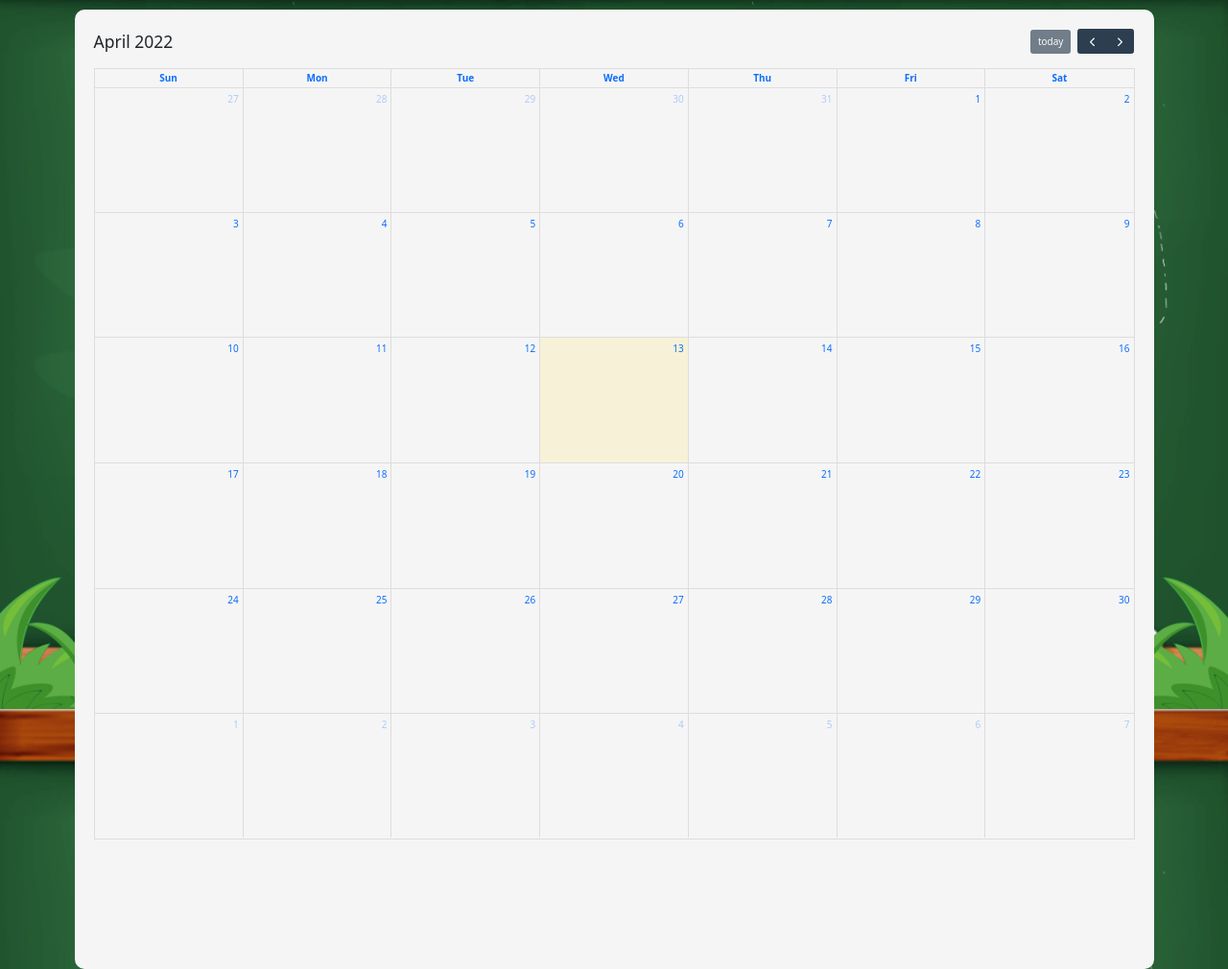
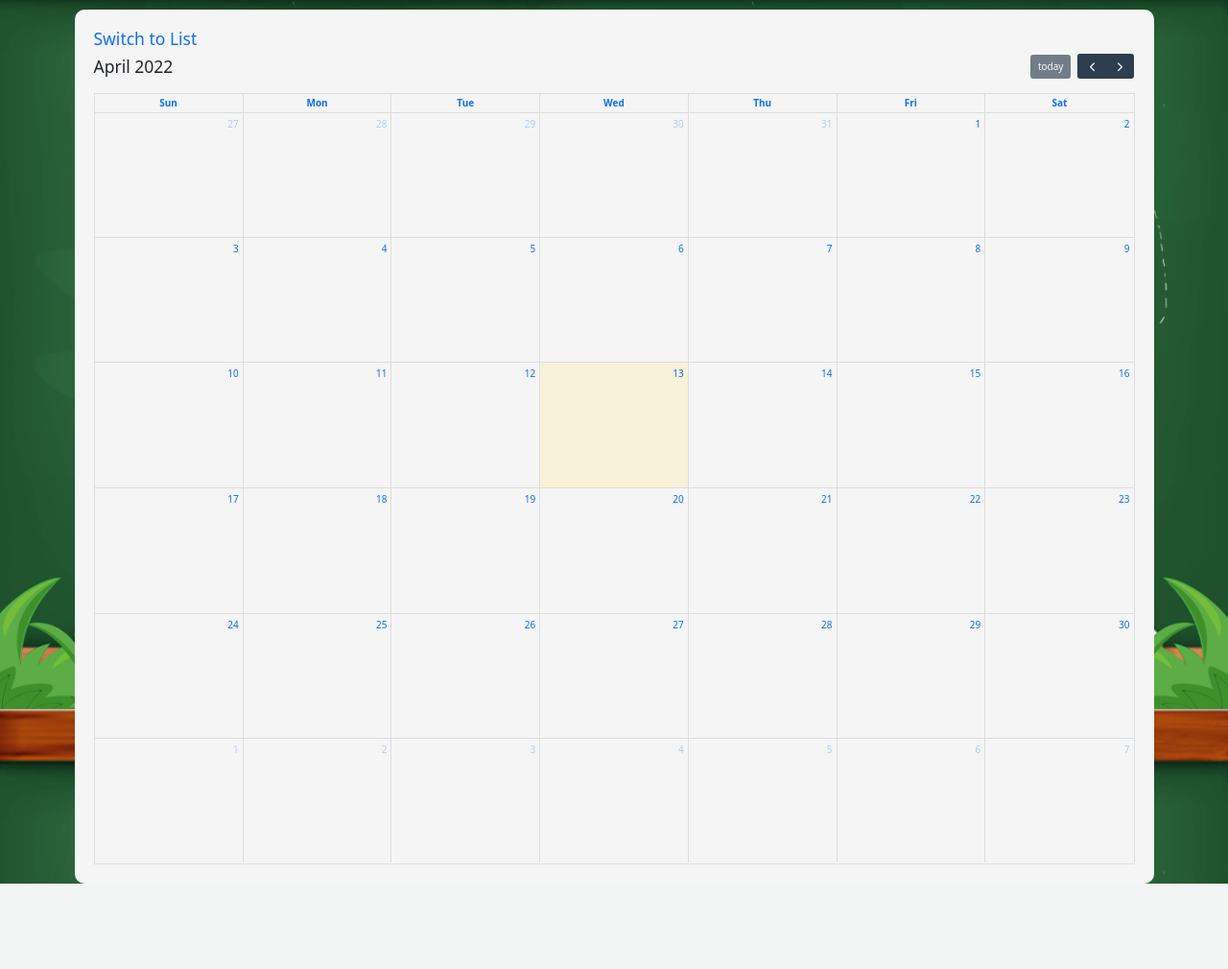
Before and after one commit to LukeSchaffel/lesson-planner, a Flask app: a page that uses myapp/templates/calendar.html in a window 1280 px wide. Shown: the part 61-1071 px from the top of the page at 96% size. After the commit the page ends 982 px from the top, so only its background shows below. Run offline with Flask 2, Linux system fonts and the light colour scheme; the visitor is signed in with stand-in values (Sample User, id 1); data comes from the database, SQL or seed files in the repository; data that the repository does not hold is empty; some web fonts are replaced.

Commit message:
links to calendar and list

```diff
--- a/myapp/static/css/main.css
+++ b/myapp/static/css/main.css
@@ -35,7 +35,7 @@ body {
 main{
   display: flex;
   flex-direction: column;
-  height: 1000px;
+  height: fit-content;
   padding: 2rem;
   background-color: whitesmoke;
   border-radius: 10px;
--- a/myapp/templates/calendar.html
+++ b/myapp/templates/calendar.html
@@ -4,6 +4,7 @@
 <script src="https://cdn.jsdelivr.net/npm/fullcalendar@5.11.0/main.min.js"></script>
 
 <main>
+ <h3><a href="{{url_for('users.lessons', username=current_user.username)}}">Switch to List</a></h3>
   <div id="calendar">
   <script>
     let calendarEl = document.getElementById('calendar');
@@ -22,7 +23,6 @@
     calendar.render()
   </script>
   </div>
-
 </main>
 
 {% endblock %}
--- a/myapp/templates/lessons.html
+++ b/myapp/templates/lessons.html
@@ -4,7 +4,9 @@
 <main>
   <div >
     <h1 >All {{user.username}}'s Lessons</h1>
-
+    <h3>
+      <a href="{{url_for('users.calendar', username=current_user.username)}}">Switch To Calendar</a>
+    </h3>
     <div>
       {% for lesson in lessons.items %}
       <p id="lesson-summary">
```
Lines whose indentation alone changed are shown as unchanged.
